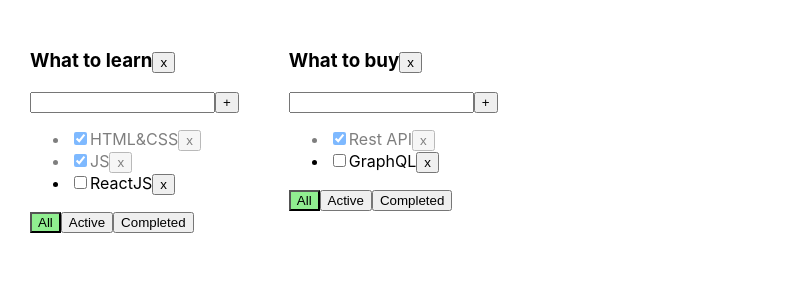
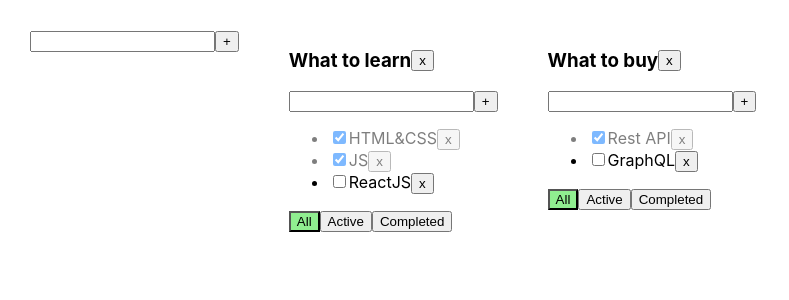
Before and after one commit to mr-vz/todolist, a React (Create React App) app: page / in a window 1280 px wide. Shown: the top 300 px of the page, without its empty margins (0-789 px from the left). Built offline with nearby package versions, Linux system fonts and the light colour scheme.

Commit message:
Six week. 2 sprint

```diff
--- /dev/null
+++ b/src/AddItemForm.tsx
@@ -0,0 +1,45 @@
+// @flow
+import * as React from 'react';
+import {Button} from "./Button";
+import {ChangeEvent, KeyboardEvent, useState} from "react";
+
+type Props = {
+    addItem: (title: string) => void
+};
+export const AddItemForm = ({addItem}: Props) => {
+    const [itemTitle, setItemTitle] = useState('')
+    const [error, setError] = useState<string | null>(null)
+
+    const addItemHandler = () => {
+        if (itemTitle.trim() !== '') {
+            addItem(itemTitle.trim())
+            setItemTitle('')
+        } else {
+            setError('Title is required')
+        }
+    }
+
+    const changeItemTitleHandler = (event: ChangeEvent<HTMLInputElement>) => {
+        setItemTitle(event.currentTarget.value)
+    }
+
+    const addItemOnKeyUpHandler = (event: KeyboardEvent<HTMLInputElement>) => {
+        setError(null)
+        if (event.key === 'Enter') {
+            addItemHandler()
+        }
+    }
+
+    return (
+        <div>
+            <input
+                className={error ? 'error' : ''}
+                value={itemTitle}
+                onChange={changeItemTitleHandler}
+                onKeyUp={addItemOnKeyUpHandler}
+            />
+            <Button title={'+'} onClick={addItemHandler}/>
+            {error && <div className={'error-message'}>{error}</div>}
+        </div>
+    );
+};
--- a/src/App.css
+++ b/src/App.css
@@ -22,3 +22,7 @@
 .is-done {
   opacity: 0.5;
 }
+.todolist-title-container {
+  display: flex;
+  align-items: center;
+}
--- a/src/App.tsx
+++ b/src/App.tsx
@@ -2,6 +2,7 @@ import './App.css';
 import {Todolist} from "./Todolist";
 import {useState} from "react";
 import {v1} from "uuid";
+import {AddItemForm} from "./AddItemForm";
 
 export type TaskType = {
 	id: string
@@ -9,107 +10,125 @@ export type TaskType = {
 	isDone: boolean
 }
 
+export type FilterValuesType = 'all' | 'active' | 'completed'
+
 type TodolistType = {
 	id: string
 	title: string
 	filter: FilterValuesType
 }
 
-export type FilterValuesType = 'all' | 'active' | 'completed'
+export type TasksStateType = {
+	[key: string]: TaskType[]
+}
 
 function App() {
+
 	let todolistID1 = v1()
 	let todolistID2 = v1()
 
 	let [todolists, setTodolists] = useState<TodolistType[]>([
-        { id: todolistID1, title: 'What to learn', filter: 'all' },
-        { id: todolistID2, title: 'What to buy', filter: 'all' },
+		{id: todolistID1, title: 'What to learn', filter: 'all'},
+		{id: todolistID2, title: 'What to buy', filter: 'all'},
 	])
 
-    let [tasks, setTasks] = useState({
-       [todolistID1] : [
-            { id: v1(), title: 'HTML&CSS', isDone: true },
-            { id: v1(), title: 'JS', isDone: true },
-            { id: v1(), title: 'ReactJS', isDone: false },
+	let [tasks, setTasks] = useState<TasksStateType>({
+		[todolistID1]: [
+			{id: v1(), title: 'HTML&CSS', isDone: true},
+			{id: v1(), title: 'JS', isDone: true},
+			{id: v1(), title: 'ReactJS', isDone: false},
 		],
 		[todolistID2]: [
-            { id: v1(), title: 'Rest API', isDone: true },
-            { id: v1(), title: 'GraphQL', isDone: false },
-
+			{id: v1(), title: 'Rest API', isDone: true},
+			{id: v1(), title: 'GraphQL', isDone: false},
 		],
 	})
 
-   // const [tasks, setTasks] = useState<TaskType[]>([
-   //      {id: v1(), title: 'HTML&CSS', isDone: true},
-   //      {id: v1(), title: 'JS', isDone: true},
-   //      {id: v1(), title: 'ReactJS', isDone: false},
-   //  ])
-    // const [filter, setFilter] = useState<FilterValuesType>('all')
-    const removeTask = (todolistID:string,taskId: string) => {
-            setTasks({...tasks, [todolistID]:tasks[todolistID].filter(el=>el.id!==taskId)})
-        // const filteredTasks = tasks.filter((task) => {
-        //     return task.id !== taskId
-        // })
-        // setTasks(filteredTasks)
-    }
-    const addTask = (todolistID:string,title: string) => {
-        const newTask = {id: v1(), title: title, isDone: false}
-        setTasks({...tasks,[todolistID]: [...tasks[todolistID],newTask]})
-        // const newTasks = [newTask, ...tasks]
-        // setTasks(newTasks)
-    }
-    const changeFilter = (todolistID:string,filter: FilterValuesType) => {
-//              { id: v1(), title: 'What to learn',  filter:newFilter},
-        setTodolists(todolists.map(el=>el.id===todolistID ? {...el,filter} : el))
-        // const currentTodo=todolists.find(el=>el.id===todolistID)
-        // if(currentTodo){
-        //     currentTodo.filter=newFilter
-        //     setTodolists([...todolists])
-        // }
-      }
-    const changeTaskStatus = (todolistID:string,taskId: string, isDone: boolean) => {
-        setTasks({...tasks,
-            [todolistID]: tasks[todolistID].map(el=>el.id===taskId ? {...el,isDone} :el)})
-        // const newState = tasks.map(t => t.id == taskId ? {...t, isDone: taskStatus} : t)
-        // setTasks(newState)
+	const removeTask = (taskId: string, todolistId: string) => {
+		const newTodolistTasks = {...tasks, [todolistId]: tasks[todolistId].filter(t => t.id !== taskId)}
+		setTasks(newTodolistTasks)
 	}
 
-    const removeTodolist = (todolistID:string) => {
-        //console.log(todolistID)
-        //setTodolists({...tasks, [todolistID]:tasks[todolistID].filter(el => el.id === todolistID ? [] : el)})
-        setTodolists(todolists.filter(el => el.id !== todolistID))
-        delete tasks[todolistID]
-        setTasks({...tasks})
-        console.log(tasks)
+	const changeTaskStatus = (taskId: string, taskStatus: boolean, todolistId: string) => {
+		const newTodolistTasks = {
+			...tasks,
+			[todolistId]: tasks[todolistId].map(t => t.id == taskId ? {...t, isDone: taskStatus} : t)
+		}
+		setTasks(newTodolistTasks)
+	}
+
+	const changeFilter = (filter: FilterValuesType, todolistId: string) => {
+		const newTodolists = todolists.map(tl => {
+			return tl.id === todolistId ? {...tl, filter} : tl
+		})
+		setTodolists(newTodolists)
+	}
+
+
+	const removeTodolist = (todolistId: string) => {
+		const newTodolists = todolists.filter(tl => tl.id !== todolistId)
+		setTodolists(newTodolists)
+
+		delete tasks[todolistId]
+		setTasks({ ...tasks })
+	}
+
+	const addTask = (title: string, todolistId: string) => {
+		const newTask = {
+			id: v1(),
+			title: title,
+			isDone: false
+		}
+		const newTodolistTasks = {...tasks, [todolistId]: [newTask, ...tasks[todolistId]]}
+		setTasks(newTodolistTasks)
+	}
+
+	const addTodoList = (title: string) => {
+		const id = v1()
+		const newTodolist: TodolistType = {id, title: title, filter: 'all'}
+		setTodolists([...todolists, newTodolist])
+		setTasks({...tasks, [id]:[]})
+	}
+
+	const updateTaskTitle = (todolistId: string, taskId: string, updatedTitle: string) => {
+		setTasks({...tasks, [todolistId]:tasks[todolistId].map(t => t.id === taskId ? {...t, title: updatedTitle} : t)})
+	}
+
+	const updateTodolistTitle = (todolistId: string,  updatedTitle: string) => {
+		setTodolists(todolists.map(t => t.id === todolistId ? {...t, title: updatedTitle} : t))
 	}
 
 	return (
 		<div className="App">
-            {todolists.map(el => {
-                let tasksForTodolist = tasks[el.id]
-                if (el.filter === 'active') {
-                    tasksForTodolist = tasks[el.id].filter(task => !task.isDone)
+			<AddItemForm addItem={addTodoList}/>
+			{todolists.map((tl) => {
+
+				const allTodolistTasks = tasks[tl.id]
+				let tasksForTodolist = allTodolistTasks
+
+				if (tl.filter === 'active') {
+					tasksForTodolist = allTodolistTasks.filter(task => !task.isDone)
 				}
-                if (el.filter === 'completed') {
-                    tasksForTodolist = tasks[el.id].filter(task => task.isDone)
+
+				if (tl.filter === 'completed') {
+					tasksForTodolist = allTodolistTasks.filter(task => task.isDone)
 				}
-                return (
-                    <Todolist
-                        key={el.id}
-                        todolistId={el.id}
-                        title={el.title}
+
+				return <Todolist
+					key={tl.id}
+					todolistId={tl.id}
+					title={tl.title}
 					tasks={tasksForTodolist}
 					removeTask={removeTask}
 					changeFilter={changeFilter}
 					addTask={addTask}
 					changeTaskStatus={changeTaskStatus}
-                        filter={el.filter}
+					filter={tl.filter}
 					removeTodolist={removeTodolist}
+					updateTaskTitle={updateTaskTitle}
+					updateTodolistTitle={updateTodolistTitle}
 				/>
-                )
 			})}
-
-
 		</div>
 	);
 }
--- /dev/null
+++ b/src/EditableSpan.tsx
@@ -0,0 +1,34 @@
+// @flow
+import * as React from 'react';
+import {ChangeEvent, useState} from "react";
+
+type Props = {
+    oldTitle: string
+    onClick: (updateTitle: string) => void
+};
+export const EditableSpan = ({oldTitle, onClick}: Props) => {
+    const [edit, setEdit] = useState(false)
+    const [updateTitle, setUpdateTitle] = useState(oldTitle)
+
+    const editHandler = () => {
+        setEdit(!edit)
+        if(edit) {
+            onClick(updateTitle)
+        }
+    }
+
+    const updateTitleHandler = (event: ChangeEvent<HTMLInputElement>) => {
+        setUpdateTitle(event.currentTarget.value)
+    }
+
+    return (
+        edit
+            ? <input
+                value={updateTitle}
+                onBlur={editHandler}
+                autoFocus
+                onChange={updateTitleHandler}
+            />
+            : <span onDoubleClick={editHandler}>{oldTitle}</span>
+    );
+};
--- a/src/Todolist.tsx
+++ b/src/Todolist.tsx
@@ -1,79 +1,76 @@
 import {FilterValuesType, TaskType} from "./App";
 import {ChangeEvent, KeyboardEvent, useState} from "react";
 import {Button} from "./Button";
+import {AddItemForm} from "./AddItemForm";
+import {EditableSpan} from "./EditableSpan";
 
 type PropsType = {
-	todolistId:string
 	title: string
+	todolistId: string
 	tasks: TaskType[]
-	removeTask: (todolistID:string,taskId: string) => void
-	changeFilter: (todolistID:string,filter: FilterValuesType) => void
-	addTask: (todolistID:string,title: string) => void
-	changeTaskStatus: (todolistID:string,taskId: string, taskStatus: boolean) => void
+	removeTask: (taskId: string, todolistId: string) => void
+	changeFilter: (filter: FilterValuesType, todolistId: string) => void
+	addTask: (title: string, todolistId: string) => void
+	changeTaskStatus: (taskId: string, taskStatus: boolean, todolistId: string) => void
 	filter: FilterValuesType
-	removeTodolist: (todolistID:string)=>void
+	removeTodolist: (todolistId: string) => void
+	updateTaskTitle: (todolistId: string, taskId: string, updatedTitle: string) => void
+	updateTodolistTitle: (todolistId: string, updatedTitle: string) => void
 }
 
 export const Todolist = (props: PropsType) => {
-	const {todolistId,title, tasks, filter, removeTask, changeFilter, addTask, changeTaskStatus, removeTodolist} = props
-
-	const [taskTitle, setTaskTitle] = useState('')
-	const [error, setError] = useState<string | null>(null)
-
-	//Todo:перенести условия
-	// let tasksForTodolist = tasks
-	// if (el.filter === 'active') {
-	// 	tasksForTodolist = tasks.filter(task => !task.isDone)
-	// }
-	// if (el.filter === 'completed') {
-	// 	tasksForTodolist = tasks.filter(task => task.isDone)
-	// }
-
-
-	const addTaskHandler = () => {
-		if (taskTitle.trim() !== '') {
-			addTask(todolistId,taskTitle.trim())
-			setTaskTitle('')
-		} else {
-			setError('Title is required')
-		}
-	}
-
-	const changeTaskTitleHandler = (event: ChangeEvent<HTMLInputElement>) => {
-		setTaskTitle(event.currentTarget.value)
-	}
-
-	const addTaskOnKeyUpHandler = (event: KeyboardEvent<HTMLInputElement>) => {
-		setError(null)
-		if (event.key === 'Enter') {
-			addTaskHandler()
-		}
-	}
+	const {
+		title,
+		tasks,
+		filter,
+		removeTask,
+		changeFilter,
+		addTask,
+		changeTaskStatus,
+		todolistId,
+		removeTodolist,
+		updateTaskTitle,
+		updateTodolistTitle
+	} = props
 
 	const changeFilterTasksHandler = (filter: FilterValuesType) => {
-		changeFilter(todolistId,filter)
+		changeFilter(filter, props.todolistId)
 	}
 
 	const removeTodolistHandler = () => {
-		removeTodolist(props.todolistId)
+		removeTodolist(todolistId)
+	}
+
+	const addTaskHandler = (title: string) => {
+		addTask(title, todolistId)
+	}
+
+	const updateTodolistTitleHandler = (updateTitle: string) => {
+		updateTodolistTitle(todolistId, updateTitle)
+	}
+
+	const updateTaskTitleHandler = (taskId: string, updateTitle: string) => {
+		updateTaskTitle(todolistId, taskId, updateTitle)
 	}
 
 	return (
 		<div>
-			<h3>
-				{title}
+			<div className={"todolist-title-container"}>
+				{/*<h3>{title}</h3>*/}
+				<h3><EditableSpan oldTitle={title} onClick={updateTodolistTitleHandler}/></h3>
 				<Button title={'x'} onClick={removeTodolistHandler}/>
-			</h3>
-			<div>
-				<input
-					className={error ? 'error': ''}
-					value={taskTitle}
-					onChange={changeTaskTitleHandler}
-					onKeyUp={addTaskOnKeyUpHandler}
-				/>
-				<Button title={'+'} onClick={addTaskHandler}/>
-				{error && <div className={'error-message'}>{error}</div> }
 			</div>
+			<AddItemForm addItem={addTaskHandler} />
+			{/*<div>*/}
+			{/*	<input*/}
+			{/*		className={error ? 'error' : ''}*/}
+			{/*		value={taskTitle}*/}
+			{/*		onChange={changeTaskTitleHandler}*/}
+			{/*		onKeyUp={addTaskOnKeyUpHandler}*/}
+			{/*	/>*/}
+			{/*	<Button title={'+'} onClick={addTaskHandler}/>*/}
+			{/*	{error && <div className={'error-message'}>{error}</div>}*/}
+			{/*</div>*/}
 			{
 				tasks.length === 0
 					? <p>Тасок нет</p>
@@ -81,26 +78,34 @@ export const Todolist = (props: PropsType) => {
 						{tasks.map((task) => {
 
 							const removeTaskHandler = () => {
-								removeTask(todolistId,task.id)
+								removeTask(task.id, todolistId)
 							}
 
 							const changeTaskStatusHandler = (e: ChangeEvent<HTMLInputElement>) => {
 								const newStatusValue = e.currentTarget.checked
-								changeTaskStatus(todolistId,task.id, newStatusValue)
+								changeTaskStatus(task.id, newStatusValue, todolistId)
 							}
+
+							// const updateTaskTitleHandler = (updateTitle: string) => {
+							// 	updateTaskTitle(todolistId, task.id, updateTitle)
+							// }
 
 							return <li key={task.id} className={task.isDone ? 'is-done' : ''}>
 								<input type="checkbox" checked={task.isDone} onChange={changeTaskStatusHandler}/>
-								<span>{task.title}</span>
+								{/*<span>{task.title}</span>*/}
+								<EditableSpan oldTitle={task.title} onClick={(updateTitle: string)=>updateTaskTitleHandler(task.title, updateTitle)}/>
 								<Button onClick={removeTaskHandler} title={'x'}/>
 							</li>
 						})}
 					</ul>
 			}
 			<div>
-				<Button className={filter === 'all' ? 'active-filter' : '' } title={'All'} onClick={()=> changeFilterTasksHandler('all')}/>
-				<Button className={filter === 'active' ? 'active-filter' : '' } title={'Active'} onClick={()=> changeFilterTasksHandler('active')}/>
-				<Button className={filter === 'completed' ? 'active-filter' : '' } title={'Completed'} onClick={()=> changeFilterTasksHandler('completed')}/>
+				<Button className={filter === 'all' ? 'active-filter' : ''} title={'All'}
+				        onClick={() => changeFilterTasksHandler('all')}/>
+				<Button className={filter === 'active' ? 'active-filter' : ''} title={'Active'}
+				        onClick={() => changeFilterTasksHandler('active')}/>
+				<Button className={filter === 'completed' ? 'active-filter' : ''} title={'Completed'}
+				        onClick={() => changeFilterTasksHandler('completed')}/>
 			</div>
 		</div>
 	)
```
Lines whose indentation alone changed are shown as unchanged.
